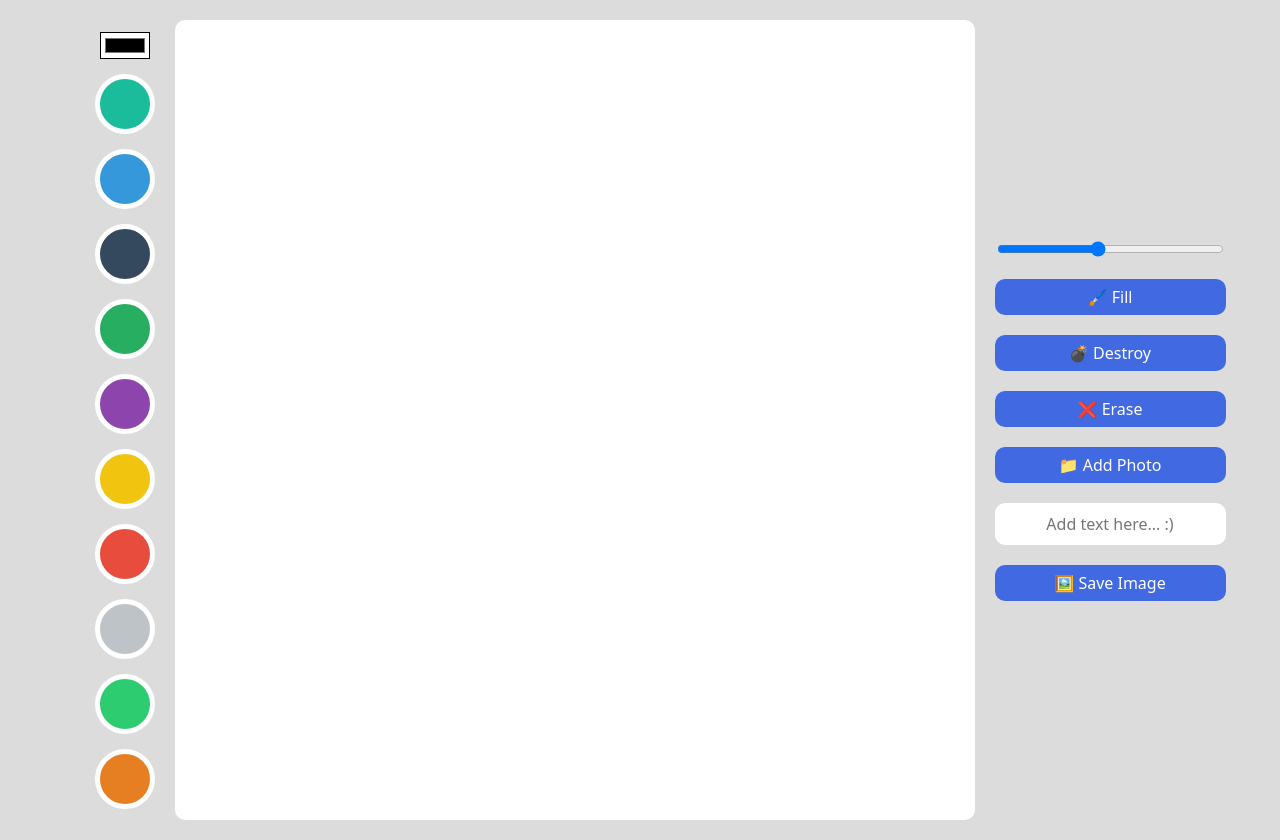
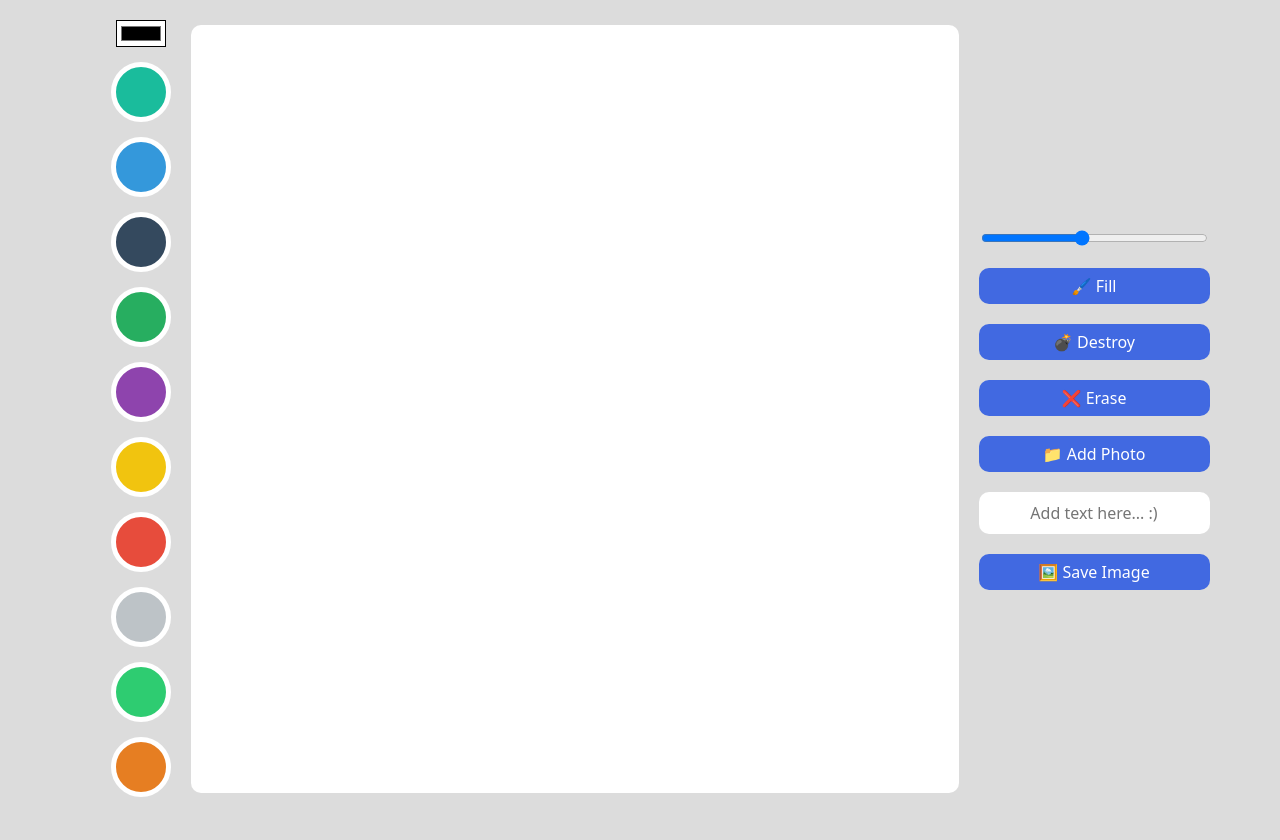
Before and after one commit to myzi726/meme-maker, a plain HTML site: page index.html in a window 1280 px wide. Shown: the top 840 px of the page. After the commit the page ends 817 px from the top, so only its background shows below. Drawn offline with Linux system fonts and the light colour scheme.

Commit message:
fix: canvasSize Setting

```diff
--- a/app.js
+++ b/app.js
@@ -1,3 +1,15 @@
+if(matchMedia("screen and (max-width: 767px)").matches){
+    console.log("mobile");
+  }else if(matchMedia("screen and (max-width: 1023px)").matches){
+    console.log("tablet");
+  }else if(matchMedia("screen and (min-width: 1024px)").matches){
+    console.log("desktop");
+  }
+
+  window.onresize = function(){
+    document.location.reload();
+  };
+
 const fileInput = document.getElementById("file");
 const textInput = document.getElementById("text");
 const saveBtn = document.getElementById("save");
@@ -13,8 +25,8 @@ const lineWidth = document.getElementById("line-width");
 const canvas = document.querySelector("canvas");
 const ctx = canvas.getContext("2d");
 
-const CANVAS_WIDTH = 800;
-const CANVAS_HEIGHT = 800;
+const CANVAS_WIDTH = 600;
+const CANVAS_HEIGHT = 600;
 
 canvas.width = CANVAS_WIDTH;
 canvas.height = CANVAS_HEIGHT;
--- a/index.html
+++ b/index.html
@@ -22,7 +22,7 @@
         <div class="color-option" style="background-color: #e67e22;" data-color="#e67e22"></div>
     </div>
 
-    <canvas></canvas>
+    <canvas id="canvas"></canvas>
     <div class="btns">
         <input id="line-width" type="range" step="0.5" min="1" max="10" value="5" />
         <button id="mode-btn">🖌️ Fill</button>
--- a/style.css
+++ b/style.css
@@ -10,6 +10,11 @@ body {
     background-color: gainsboro;
     padding: 20px;
     font-family: system-ui, -apple-system, BlinkMacSystemFont, 'Segoe UI', Roboto, Oxygen, Ubuntu, Cantarell, 'Open Sans', 'Helvetica Neue', sans-serif;
+}
+
+canvas#canvas {
+    width: 60%;
+    height: 80%;
 }
 
 .btns {
```
